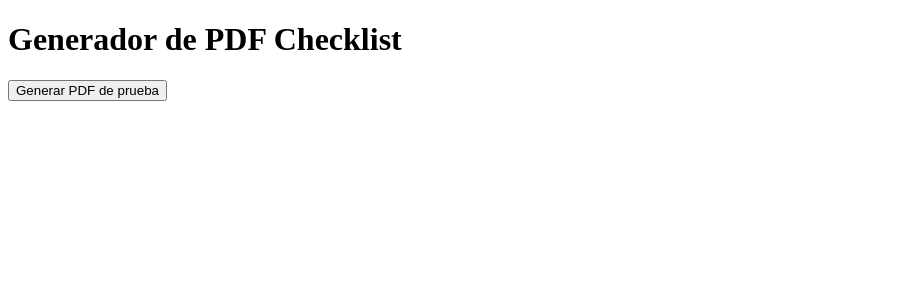
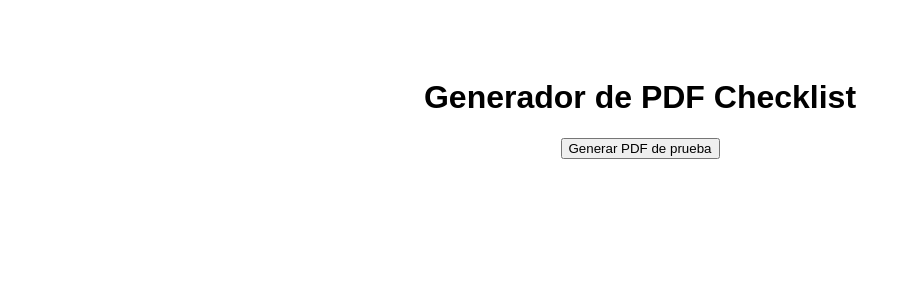
Before and after one commit to mdelamorenaqs/pdf-generator, a React (Vite) app: page / in a window 1280 px wide. Shown: the top 300 px of the page, without its empty margins (0-911 px from the left). Built offline with nearby package versions, Linux system fonts and the light colour scheme; what pdfmake would draw is missing.

Commit message:
Update App.css

```diff
--- a/src/App.css
+++ b/src/App.css
@@ -1 +1,5 @@
-c
+.App {
+  text-align: center;
+  padding: 50px;
+  font-family: sans-serif;
+}
```
